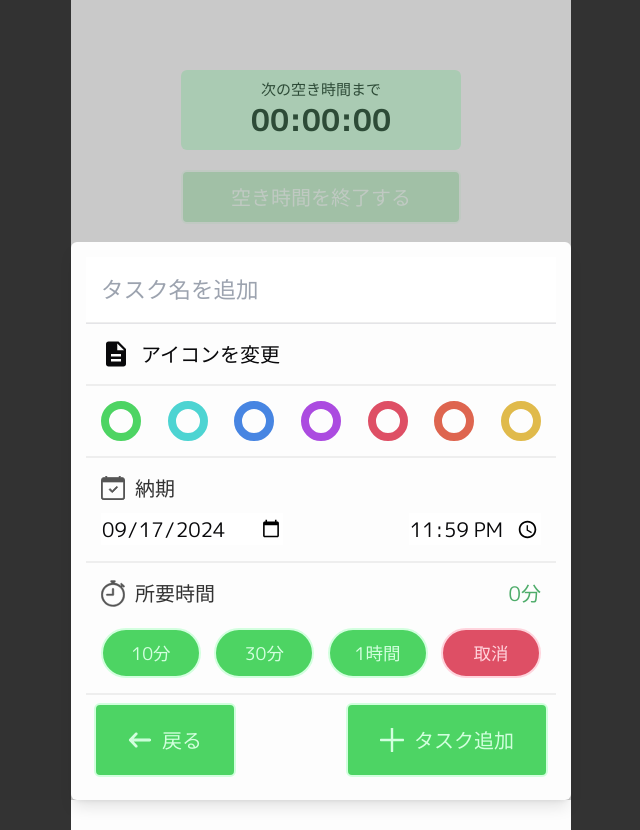
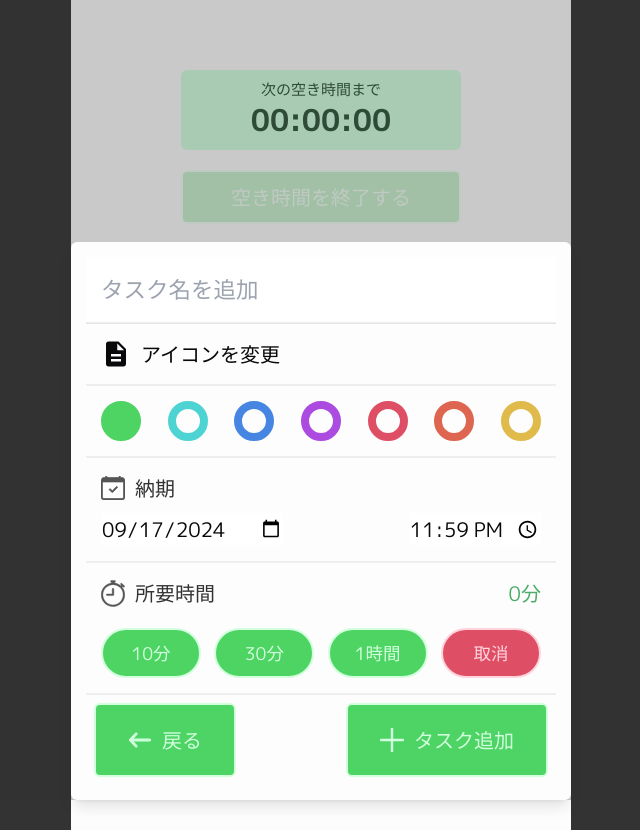
Before and after one commit to Tornado2024-AlphaC/You-DO, a Next.js app: page /top-task in a window 1280 px wide. Both pictures are taken after a click on the button "タスクの追加". Shown: the whole page, without its empty margins (319-959 px from the left). Built offline with nearby package versions, Linux system fonts and the light colour scheme; no server answers.

Commit message:
fix: 色選択のデフォルトの設定ミスを修正した。

```diff
--- a/src/components/features/add-task-modal/addTaskModal.tsx
+++ b/src/components/features/add-task-modal/addTaskModal.tsx
@@ -55,7 +55,7 @@ const AddTaskModal = ({ closeModal }: { closeModal: () => void }) => {
 	);
 	const [selected_time, set_selected_time] = useState('23:59');
 	const [selectedIcon, setSelectedIcon] = useState<IconType>('DescriptionIcon'); // デフォルトアイコン
-	const [selectedColor, setSelectedColor] = useState('bg-green-300'); // デフォルト色
+	const [selectedColor, setSelectedColor] = useState('green'); // デフォルト色
 	const [isIconPickerOpen, setIsIconPickerOpen] = useState(false); // アイコン選択用のフラグ
 
 	// 時間を分単位に変換して加算する関数
@@ -122,7 +122,7 @@ const AddTaskModal = ({ closeModal }: { closeModal: () => void }) => {
 		limit_time: string,
 		expectation: number,
 		color: string,
-		icon:string
+		icon: string
 	): Promise<Task> => {
 		return new Promise((resolve, reject) => {
 			const url = 'api/task';
@@ -199,7 +199,6 @@ const AddTaskModal = ({ closeModal }: { closeModal: () => void }) => {
 		} catch (error) {
 			alert('タスクが登録できませんでした。');
 		}
-
 
 		try {
 			const response = await fetch(`/api/task/${user_id}/setpriority`, {
```
